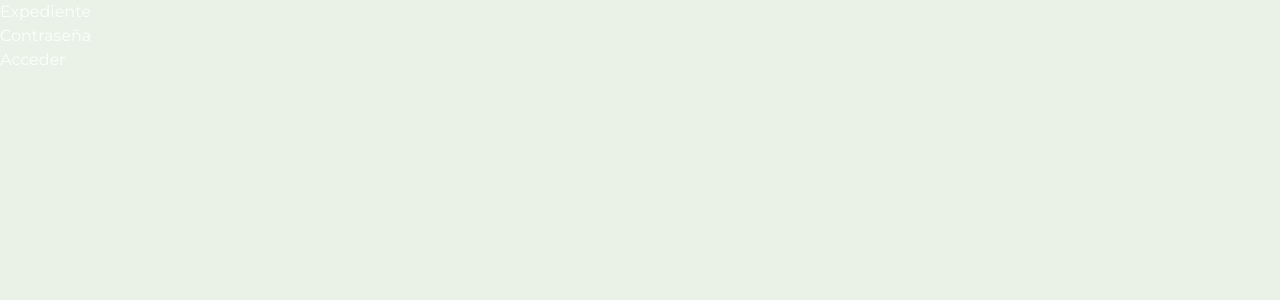
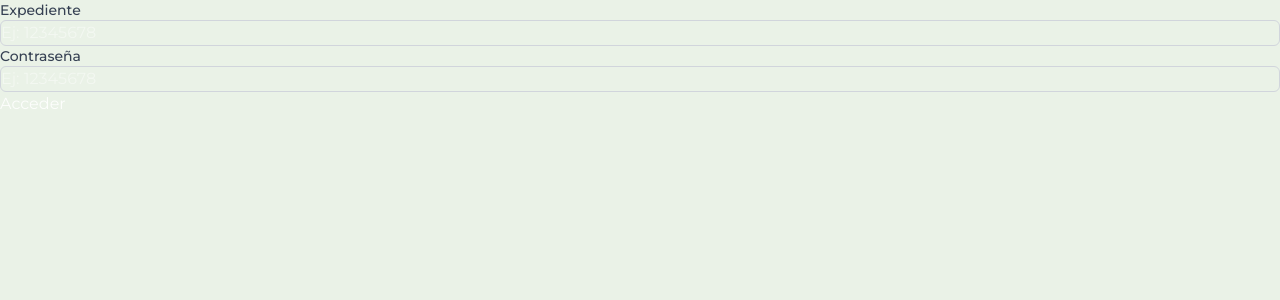
Before and after one commit to ZiftK/EdenGarden, a Next.js app in the folder src/next_front_end/: page /login in a window 1280 px wide. Shown: the top 300 px of the page. Built offline with nearby package versions, Linux system fonts and the light colour scheme; no server answers.

Commit message:
feat: implement Input component for reusable form fields and update LoginForm to use it

```diff
--- /dev/null
+++ b/src/next_front_end/src/components/ERP/atoms/input.tsx
@@ -0,0 +1,33 @@
+export default function Input({
+    label,
+    name,
+    type,
+    required = false,
+    placeholder = "",
+    className = "",
+    ...props
+}: {
+    label: string
+    name: string
+    type: string
+    required?: boolean
+    placeholder?: string
+    className?: string
+}) {
+    return (
+        <div className={`flex flex-col ${className}`}>
+            <label htmlFor={name} className="text-sm font-medium text-gray-700">
+                {label}
+            </label>
+            <input
+                type={type}
+                id={name}
+                name={name}
+                required={required}
+                placeholder={placeholder}
+                className="mt-1 p-2 border border-gray-300 rounded-md focus:outline-none focus:ring focus:ring-blue-500"
+                {...props}
+            />
+        </div>
+    )
+}
--- a/src/next_front_end/src/features/auth/dashboard/DashboardShell.tsx
+++ b/src/next_front_end/src/features/auth/dashboard/DashboardShell.tsx
@@ -1,10 +1,4 @@
-'use client'
-
-import { useAuthStore } from "@/src/features/auth/model/useAuthStore"
-import { useHydrate } from "@/src/shared/lib/auth/zustand-hydration"
-
 import { User } from "@/src/shared/types"
-import { useEffect } from "react"
 
 
 export default function DashboardShell({
@@ -12,19 +6,11 @@ export default function DashboardShell({
 }: {
     dehydratedState: {user: User}
 }){
-    useHydrate(useAuthStore, dehydratedState)
-
-    const {user,validateSession} = useAuthStore()
-
-    useEffect(() => {
-        if(!user) validateSession()
-    },[user, validateSession])
-
 
     return (
         <div className="flex flex-col gap-4">
             <h1>Dashboard</h1>
-            <p>Bienvenido al dashboard</p>
+            <p>Bienvenido {dehydratedState.user.expedient}</p>
         </div>
     )
 }
--- a/src/next_front_end/src/features/auth/login/ui.tsx
+++ b/src/next_front_end/src/features/auth/login/ui.tsx
@@ -3,6 +3,7 @@
 import { useEffect } from "react"
 import { useAuthStore } from "../model/useAuthStore"
 import { useRouter } from "next/navigation"
+import Input from "@/src/components/ERP/atoms/input"
 
 export function LoginForm() {
     const {login, loading, error, user} = useAuthStore()
@@ -28,24 +29,22 @@ export function LoginForm() {
             className="max-w-screen "
             onSubmit={handleLogin}
             >
-                <div>
-                    <label htmlFor="expedient">Expediente</label>
-                    <input
+                <Input
+                    label="Expediente"
+                    name="expedient"
                     type="text"
-                        id="expedient"
-                        name="expedient"
                     required
+                    placeholder="Ej: 12345678"
+                    className="mb-4"
                 />
-                </div>
-                <div>
-                    <label htmlFor="password">Contraseña</label>
-                    <input
+                <Input
+                    label="Contraseña"
+                    name="password"
                     type="password"
-                        id="password"
-                        name="password"
                     required
+                    placeholder="Ej: 12345678"
+                    className="mb-4"
                 />
-                </div>
                 <button type="submit" disabled={loading}>
                     {loading ? "Cargando..." : "Acceder"}
                 </button>
```
Lines whose indentation alone changed are shown as unchanged.
